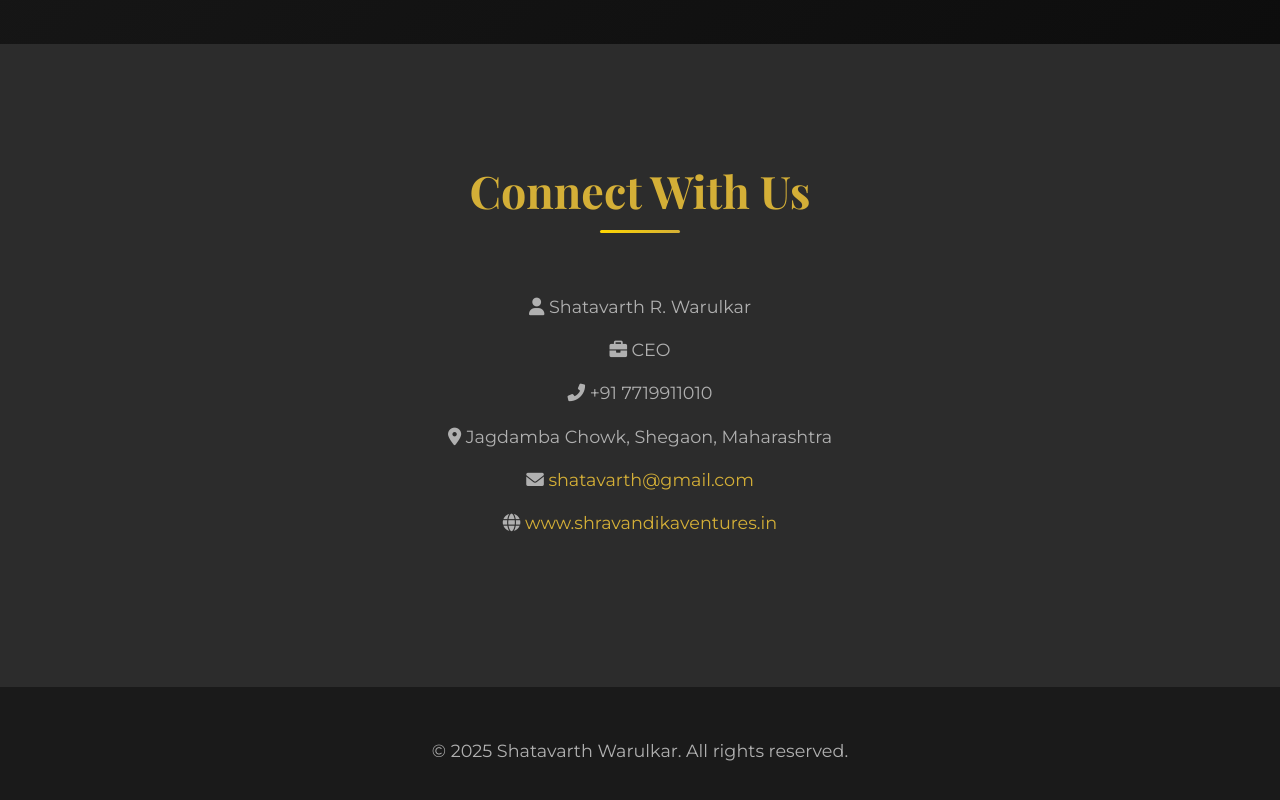
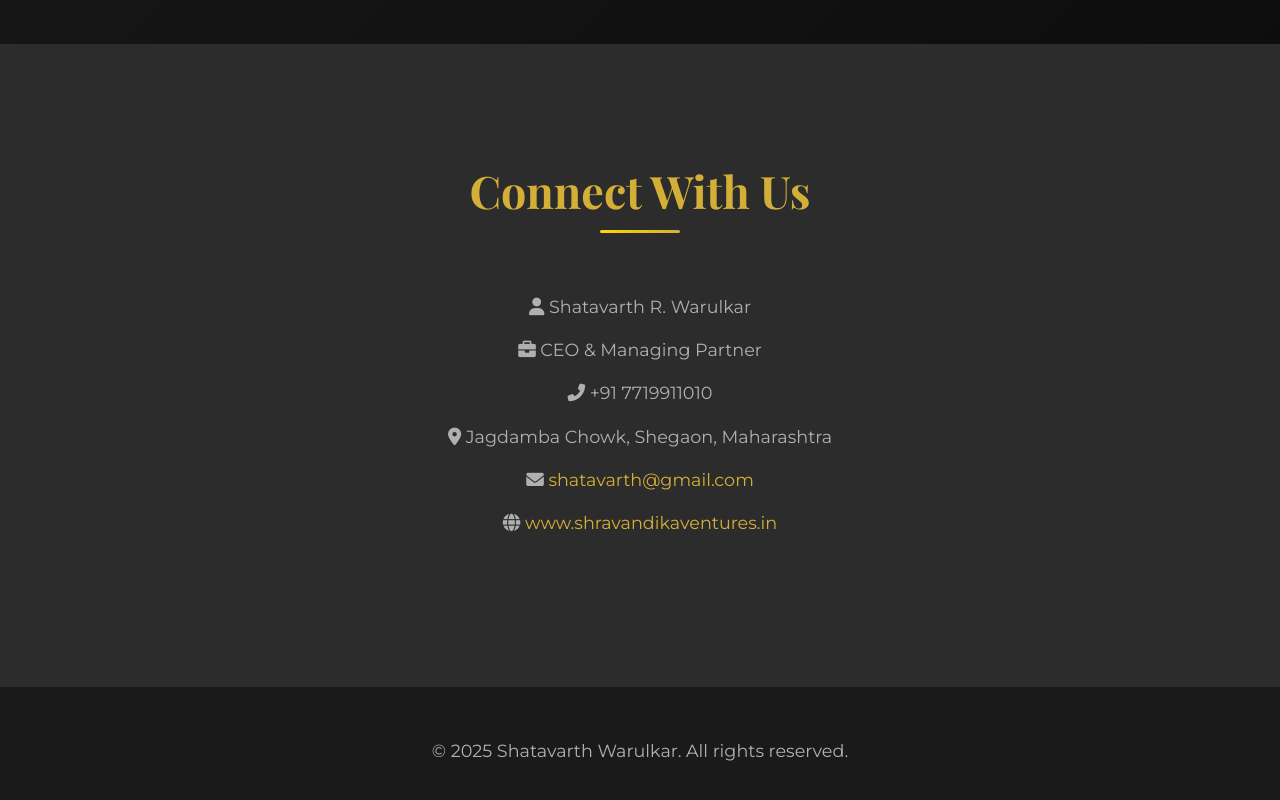
Before and after one commit to Shatavarth/shravanidka-ventures, a plain HTML site: page index.html in a window 1280 px wide. Shown: the part 2099-2899 px from the top of the page. Drawn offline with nearby package versions, Linux system fonts and the light colour scheme.

Commit message:
Update index.html

```diff
--- a/index.html
+++ b/index.html
@@ -142,7 +142,7 @@ footer { padding: 30px 0; text-align: center; background-color: var(--color-dark
     <h2 class="section-title">Connect With Us</h2>
     <div class="contact-details">
       <p><i class="fas fa-user icon-gold"></i> Shatavarth R. Warulkar</p>
-      <p><i class="fas fa-briefcase icon-gold"></i> CEO</p>
+      <p><i class="fas fa-briefcase icon-gold"></i> CEO & Managing Partner</p>
       <p><i class="fas fa-phone-alt icon-gold"></i> +91 7719911010</p>
       <p><i class="fas fa-map-marker-alt icon-gold"></i> Jagdamba Chowk, Shegaon, Maharashtra</p>
       <p><i class="fas fa-envelope icon-gold"></i> <a href="mailto:shatavarth@gmail.com">shatavarth@gmail.com</a></p>
```
